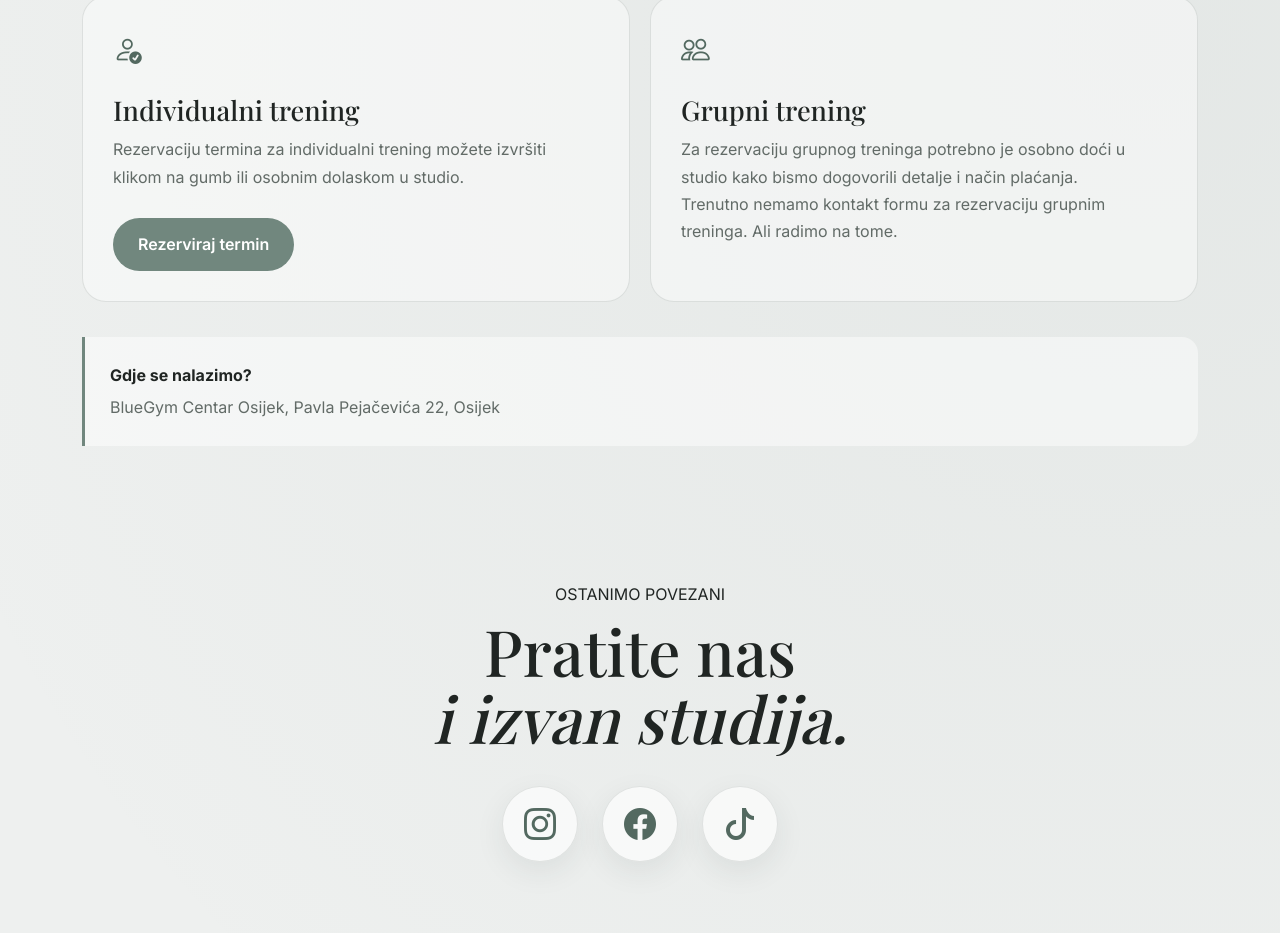
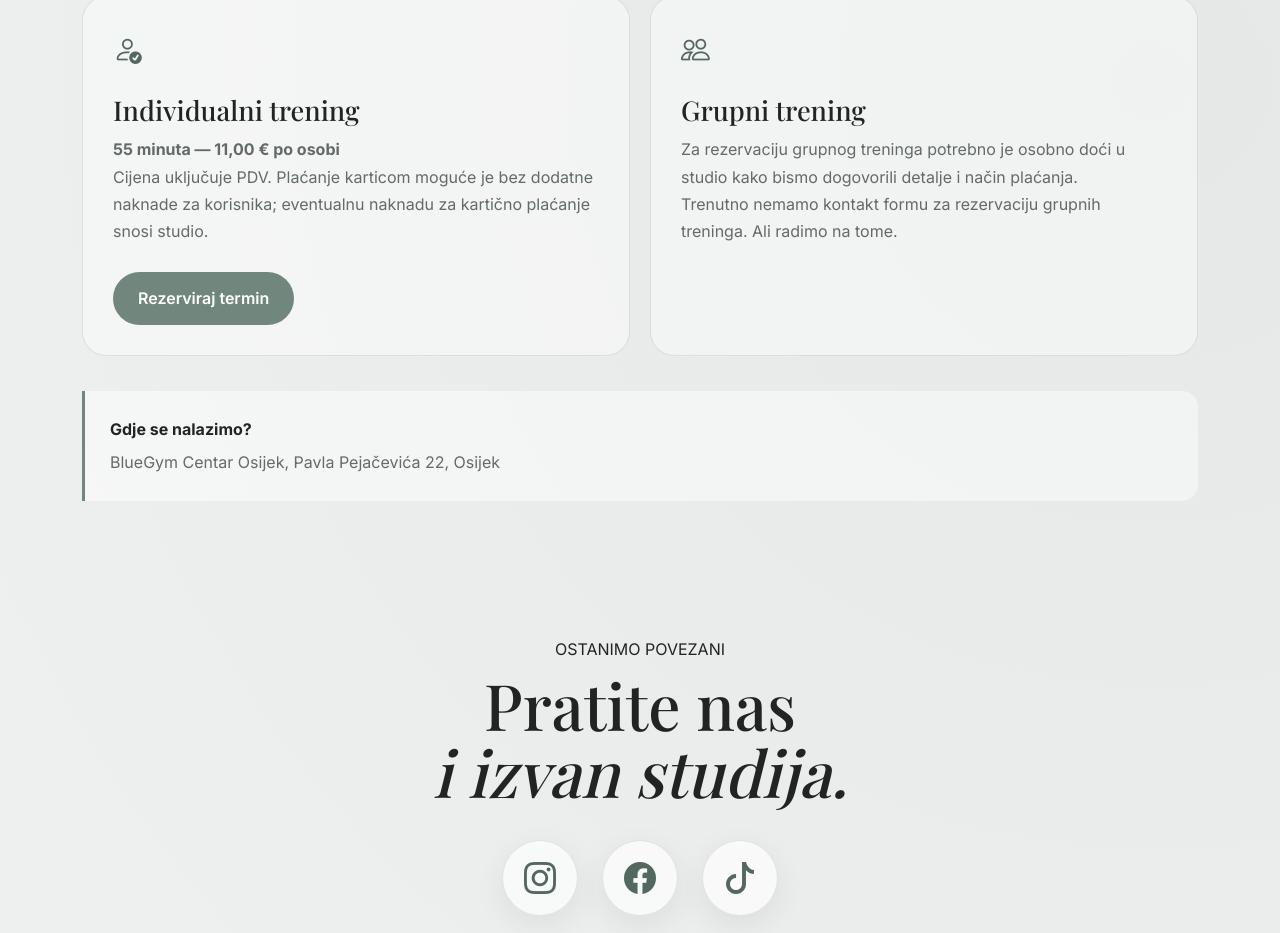
Before and after one commit to marijadergez/Reformer-App, a React (Vite) app: page / in a window 1280 px wide. Shown: the part 4216-5149 px from the top of the page. Built offline with nearby package versions, Linux system fonts and the light colour scheme.

Commit message:
ispravak

```diff
--- a/src/pages/Grupni/Grupni.jsx
+++ b/src/pages/Grupni/Grupni.jsx
@@ -14,14 +14,23 @@ export default function GRUPNI() {
                     <h1>Grupni program</h1>
                 </div>
 
+
                 <div className="info-grid">
 
                     <div className="info-card">
                         <i className="bi bi-clock"></i>
                         <h3>Trajanje</h3>
-                        <p>Trening traje do 90 minuta.</p>
+                        <p>Trening traje 90 minuta.</p>
                     </div>
-
+                    <div className="info-card">
+                        <i className="bi bi-currency-euro"></i>
+                        <h3>Cijena</h3>
+                        <p>20,00 € za 2 osobe</p>
+                        <small>Cijena uključuje PDV.</small>
+                        <small>Plaćanje karticom moguće je bez
+                            dodatne naknade za korisnika; eventualnu naknadu za
+                            kartično plaćanje snosi studio.</small>
+                    </div>
                     <div className="info-card">
                         <i className="bi bi-people"></i>
                         <h3>Grupni trening</h3>
@@ -40,20 +49,22 @@ export default function GRUPNI() {
                         <p>Fokus na mišićne skupine prema potrebama vježbača.</p>
                     </div>
 
+
+
                 </div>
 
                 <div className="page-content">
 
                     <p>
                         U studiju trenutno imamo jednu spravu Reformer na kojoj
-                        se izvode grupni treninzi u trajanju do 90 minuta.
+                        se izvode grupni treninzi u trajanju 90 minuta.
                     </p>
 
                     <p>
-                        Program je prilagođen osobama koje žele dužu pauzu
-                        između vježbi te kombinaciju rada na Reformeru i
+                        Program je prilagođen osobama koje žele kombinaciju rada na Reformeru i
                         funkcionalnog treninga na prostirci uz korištenje
-                        rekvizita.
+                        rekvizita ili  imaju potrebu za dužom pauzom
+                        između vježbi.
                     </p>
 
                     <p>
@@ -79,6 +90,24 @@ export default function GRUPNI() {
                         instruktorskih uputa kako bi vježbanje bilo sigurno
                         i učinkovito.
                     </p>
+
+                    <br />
+
+                       <div className="reservation-card">
+                    <i className="bi bi-people"></i>
+
+                    <h2>Grupni trening</h2>
+
+                    <p>
+                        Za rezervaciju grupnog treninga potrebno je
+                        osobno doći u studio na adresu Blue Gym Centar Osijek, Pavla Pejačevića 22, kako bismo dogovorili
+                        detalje i način plaćanja.
+                    </p>
+                       <p>
+                    Trenutno nemamo kontakt formu za rezervaciju grupnih treninga.
+                    Ali radimo na tome.
+                </p>
+                </div>
 
                 </div>
 
--- a/src/pages/Individualni/Individualni.jsx
+++ b/src/pages/Individualni/Individualni.jsx
@@ -12,6 +12,9 @@ export default function INDIVIDUALNI() {
 
                     <h1>Osobni program</h1>
                 </div>
+                <button className="page-button">
+                        Rezerviraj termin
+                    </button>
 
                 <div className="info-grid">
 
@@ -20,7 +23,13 @@ export default function INDIVIDUALNI() {
                         <h3>Trajanje</h3>
                         <p>55 minuta individualnog treninga.</p>
                     </div>
-
+                    <div className="info-card">
+                        <i className="bi bi-currency-euro"></i>
+                        <h3>Cijena</h3>
+                        <p>11,00 €</p>
+                        <small>Cijena uključuje PDV.</small>
+                        <small>Bez dodatne naknade za kartično plaćanje korisniku.</small>
+                    </div>
                     <div className="info-card">
                         <i className="bi bi-person"></i>
                         <h3>Individualni pristup</h3>
@@ -64,7 +73,7 @@ export default function INDIVIDUALNI() {
                     </p>
 
                     <p>
-                        Instruktor prati vaš razvoj i prilagođava trening
+                        Vaš razvoj JE praćen i prilagodba treninga ovisi o
                         vašem napretku kako bi vježbanje bilo što sigurnije
                         i učinkovitije.
                     </p>
--- a/src/pages/Rezervacije/Rezervacije.jsx
+++ b/src/pages/Rezervacije/Rezervacije.jsx
@@ -17,12 +17,16 @@ export function RezervacijaSection() {
                 <div className="reservation-card">
                     <i className="bi bi-person-check"></i>
 
-                    <h2>Individualni trening</h2>
+                   <h2>Individualni trening</h2>
 
                     <p>
-                        Rezervaciju termina za individualni trening
-                        možete izvršiti klikom na gumb ili osobnim
-                        dolaskom u studio.
+                        <strong>55 minuta — 11,00 € po osobi</strong>
+                    </p>
+
+                    <p>
+                        Cijena uključuje PDV. Plaćanje karticom moguće je bez
+                        dodatne naknade za korisnika; eventualnu naknadu za
+                        kartično plaćanje snosi studio.
                     </p>
 
                     <br />
@@ -43,7 +47,7 @@ export function RezervacijaSection() {
                         detalje i način plaćanja.
                     </p>
                        <p>
-                    Trenutno nemamo kontakt formu za rezervaciju grupnim treninga.
+                    Trenutno nemamo kontakt formu za rezervaciju grupnih treninga.
                     Ali radimo na tome.
                 </p>
                 </div>
@@ -72,10 +76,6 @@ export default function REZERVACIJE() {
 
             <div className="page-content">
 
-                <p>
-                    Ako su treninzi u tijeku, nažalost nećemo moći
-                    odmah odgovoriti na vaše upite.
-                </p>
 
 
 
@@ -117,6 +117,14 @@ export default function REZERVACIJE() {
                         prisilnih odredbi važećih propisa.
                     </span>
                 </div>
+
+
+
+
+   <p>
+                    Ako su treninzi u tijeku, nažalost nećemo moći
+                    odmah odgovoriti na vaše upite. Stoga odgovor očekujte u što kraćem roku. Hvala na razumijevanju.
+                </p>
 
                 <footer className="page-footer">
 
@@ -170,6 +178,10 @@ export default function REZERVACIJE() {
                             <strong>Telefon:</strong><br />
                             +385911918465
                         </p>
+                          <p>
+                            <strong>Web:</strong><br />
+                            wwww.mdergez.hr
+                        </p>
 
                     </div>
 
```
